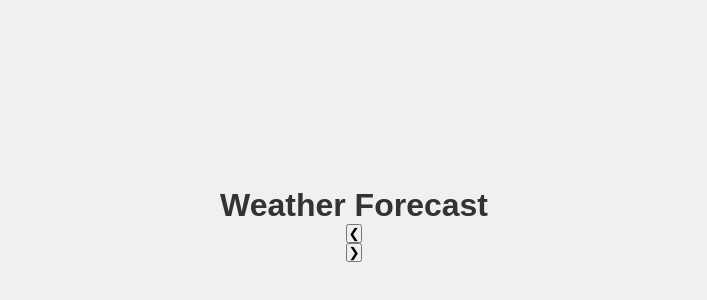
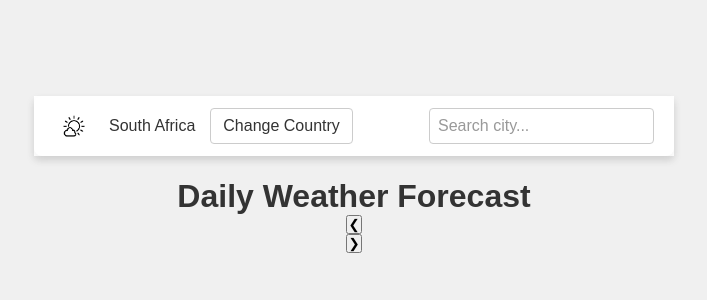
Before and after one commit to buhleqampi/Weather-Forecast, a plain HTML site: page index.html in a window 1280 px wide. Shown: the part 176-476 px from the top of the page, without its empty margins (286-993 px from the left). Drawn offline with Linux system fonts and the light colour scheme; no server answers.

Commit message:
app updated

```diff
--- a/index.html
+++ b/index.html
@@ -7,21 +7,27 @@
     <link rel="stylesheet" href="./styles.css">
 </head>
 <body>
-    <!-- <div class="navbar">
-        <div class="logo">
-            <a href="./home.html">
-                <svg width="40px" viewBox="0 0 1024 1024" class="icon" xmlns="http://www.w3.org/2000/svg">
-                    <path d="M512 480a224 224 0 1 0-224-224 224 224 0 0 0 224 224z m0-384a160 160 0 1 1-160 160 160 160 0 0 1 160-160zM989.44 947.84a32 32 0 0 0-6.72-10.56 37.12 37.12 0 0 0-10.56-6.72 32 32 0 0 0-34.88 6.72 36.8 36.8 0 0 0-6.72 10.56 26.56 26.56 0 0 0-2.56 12.16 32 32 0 0 0 2.24 12.16 39.04 39.04 0 0 0 7.04 10.56 32 32 0 0 0 34.88 6.72 37.12 37.12 0 0 0 10.56-6.72 32 32 0 0 0 6.72-34.88zM832 928h-160a32 32 0 0 0 0 64h160a32 32 0 0 0 0-64z" fill="#231815"/>
-                    <path d="M941.44 862.08a32 32 0 0 0 18.56-41.6 480 480 0 0 0-926.4 137.28 32 32 0 0 0 32 34.24H544a32 32 0 0 0 0-64H101.44a416 416 0 0 1 800-84.48 32 32 0 0 0 40 18.56z" fill="#231815"/>
-                </svg>
-            </a>
-        </div>
-        <ul class="nav-links">
-            <li><a href="./home.html">South Africa</a></li>
-        </ul>
-    </div> -->
+    <header>
+        <nav class="nav">
+            <div class="nav-left">
+                <img src="./Assets/weather-app-icon-outline-style-isolated-on-white-background-free-vector-removebg-preview.png" alt="Weather Logo" class="logo">
+                <a href="#" class="country-link">South Africa</a>
+                <div class="dropdown">
+                    <button class="dropbtn">Change Country</button>
+                    <div class="dropdown-content">
+                        <a href="#">USA</a>
+                        <a href="#">UK</a>
+                        <a href="#">India</a>
+                    </div>
+                </div>
+            </div>
+            <div class="nav-right">
+                <input type="text" class="search-input" placeholder="Search city...">
+            </div>
+        </nav>
+    </header>
     <div class="container">
-        <h1>Weather Forecast</h1>
+        <h1>Daily Weather Forecast</h1>
         <div class="carousel">
             <button class="carousel-control prev" aria-label="Previous">&#10094;</button>
             <div class="carousel-wrapper">
--- a/styles.css
+++ b/styles.css
@@ -68,11 +68,69 @@
     display: block;
     margin: 0 auto 10px;
   } */
-   /* Reset some default styles */
+
+/* body, h1 {
+    margin: 0;
+    padding: 0;
+    box-sizing: border-box;
+  }
+
+
+  body {
+    font-family: Arial, sans-serif;
+    background-color: #f0f0f0;
+    color: #333;
+    display: flex;
+    justify-content: center;
+    align-items: center;
+    height: 100vh;
+  }
+
+
+  .container {
+    text-align: center;
+    width: 90%;
+    max-width: 1200px;
+  }
+
+
+  .weather-cards {
+    display: flex;
+    flex-wrap: wrap;
+    justify-content: center;
+    gap: 20px;
+  }
+
+
+  .weather-card {
+    background: #fff;
+    border-radius: 8px;
+    box-shadow: 0 4px 8px rgba(0, 0, 0, 0.1);
+    padding: 20px;
+    width: 250px;
+    text-align: left;
+  }
+
+
+  .weather-card h2 {
+    margin: 0 0 10px;
+    font-size: 1.5em;
+  }
+
+
+  .weather-card p {
+    margin: 5px 0;
+    font-size: 1em;
+  }
+   */
+
    body, h1 {
     margin: 0;
     padding: 0;
     box-sizing: border-box;
+}
+h1{
+  margin-top: 20px;
 }
 
 /* Basic body styling */
@@ -84,6 +142,7 @@ body, h1 {
     justify-content: center;
     align-items: center;
     height: 100vh;
+    flex-direction: column;
 }
 
 /* Container styling */
@@ -91,6 +150,8 @@ body, h1 {
     text-align: center;
     width: 90%;
     max-width: 1200px;
+    margin-top: 2px;
+    margin-bottom: 100px;
 }
 
 /* Weather cards styling */
@@ -122,3 +183,104 @@ body, h1 {
     margin: 5px 0;
     font-size: 1em;
 }
+
+/* Navigation bar styling */
+header {
+    width: 50%;
+    background-color: #fff;
+    box-shadow: 0 4px 8px rgba(0, 0, 0, 0.1);
+    /* margin-bottom: 20px; */
+    /* margin-top: 10px; */
+}
+
+.nav {
+    display: flex;
+    justify-content: space-between;
+    align-items: center;
+    padding: 10px 20px;
+    background-color: #fff;
+    border-radius: 8px;
+    width: 100%;
+    max-width: 1200px;
+    margin: 0 auto;
+    box-shadow: 0 4px 8px rgba(0, 0, 0, 0.05);
+}
+
+.nav-left {
+    display: flex;
+    align-items: center;
+}
+
+.logo {
+    width: 40px;
+    margin-right: 15px;
+}
+
+.country-link {
+    color: #333;
+    text-decoration: none;
+    margin-right: 15px;
+    font-size: 1em;
+}
+
+.country-link:hover {
+    text-decoration: underline;
+}
+
+.dropdown {
+    position: relative;
+    display: inline-block;
+}
+
+.dropbtn {
+    background-color: #fff;
+    color: #333;
+    border: 1px solid #ccc;
+    padding: 8px 12px;
+    border-radius: 4px;
+    cursor: pointer;
+    font-size: 1em;
+}
+
+.dropdown-content {
+    display: none;
+    position: absolute;
+    background-color: #fff;
+    min-width: 100px;
+    box-shadow: 0px 8px 16px rgba(0, 0, 0, 0.2);
+    z-index: 1;
+    border-radius: 4px;
+}
+
+.dropdown-content a {
+    color: #333;
+    padding: 10px 12px;
+    text-decoration: none;
+    display: block;
+    font-size: 0.9em;
+}
+
+.dropdown-content a:hover {
+    background-color: #f0f0f0;
+}
+
+.dropdown:hover .dropdown-content {
+    display: block;
+}
+
+.nav-right {
+    display: flex;
+    align-items: center;
+}
+
+.search-input {
+    padding: 8px;
+    font-size: 1em;
+    border: 1px solid #ccc;
+    border-radius: 4px;
+    margin-left: 15px;
+}
+
+.search-input::placeholder {
+    color: #999;
+}
```
Also changed, not shown: Assets/weather-app-icon-outline-style-isolated-on-white-background-free-vector-removebg-preview.png (added). Lines whose indentation alone changed are shown as unchanged.
